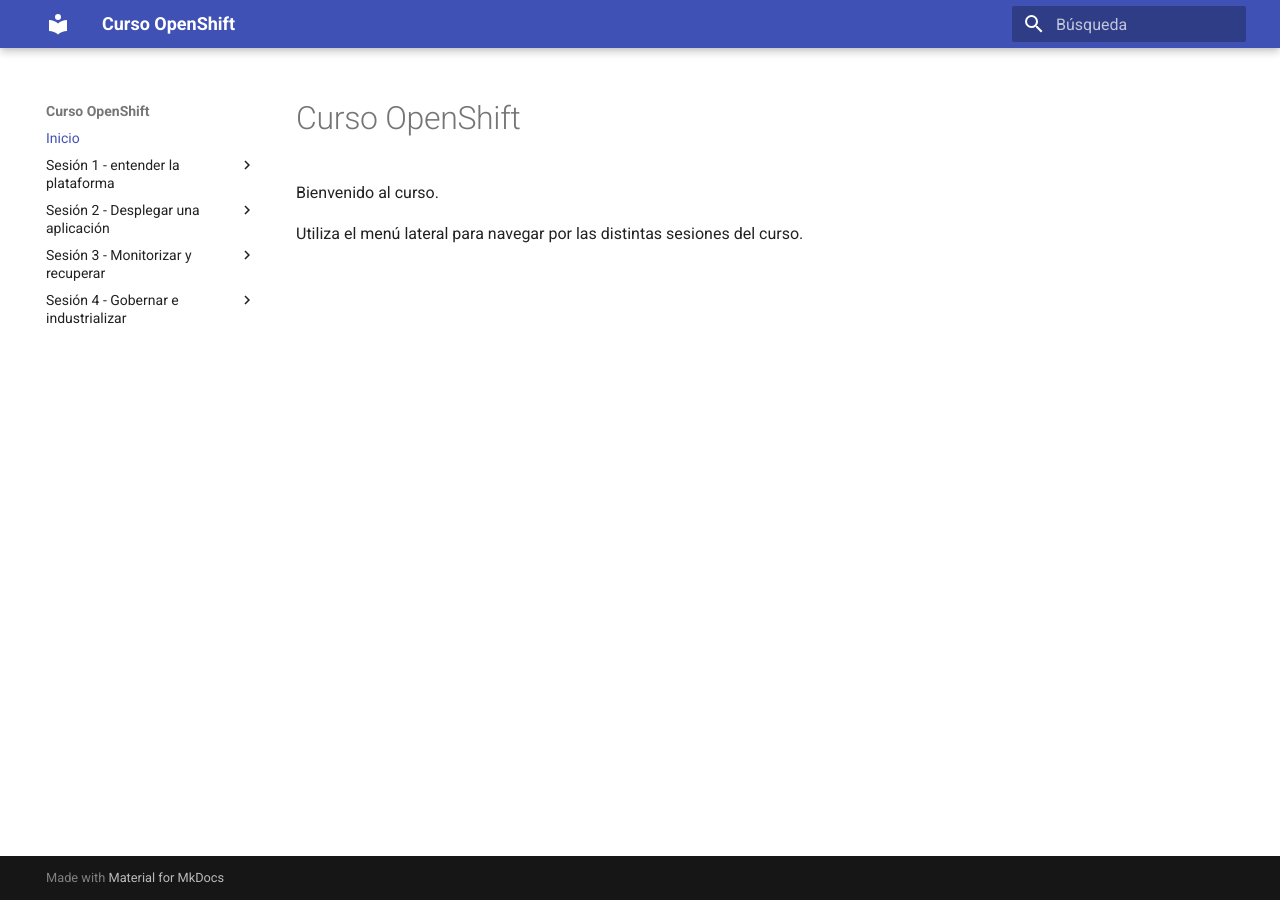
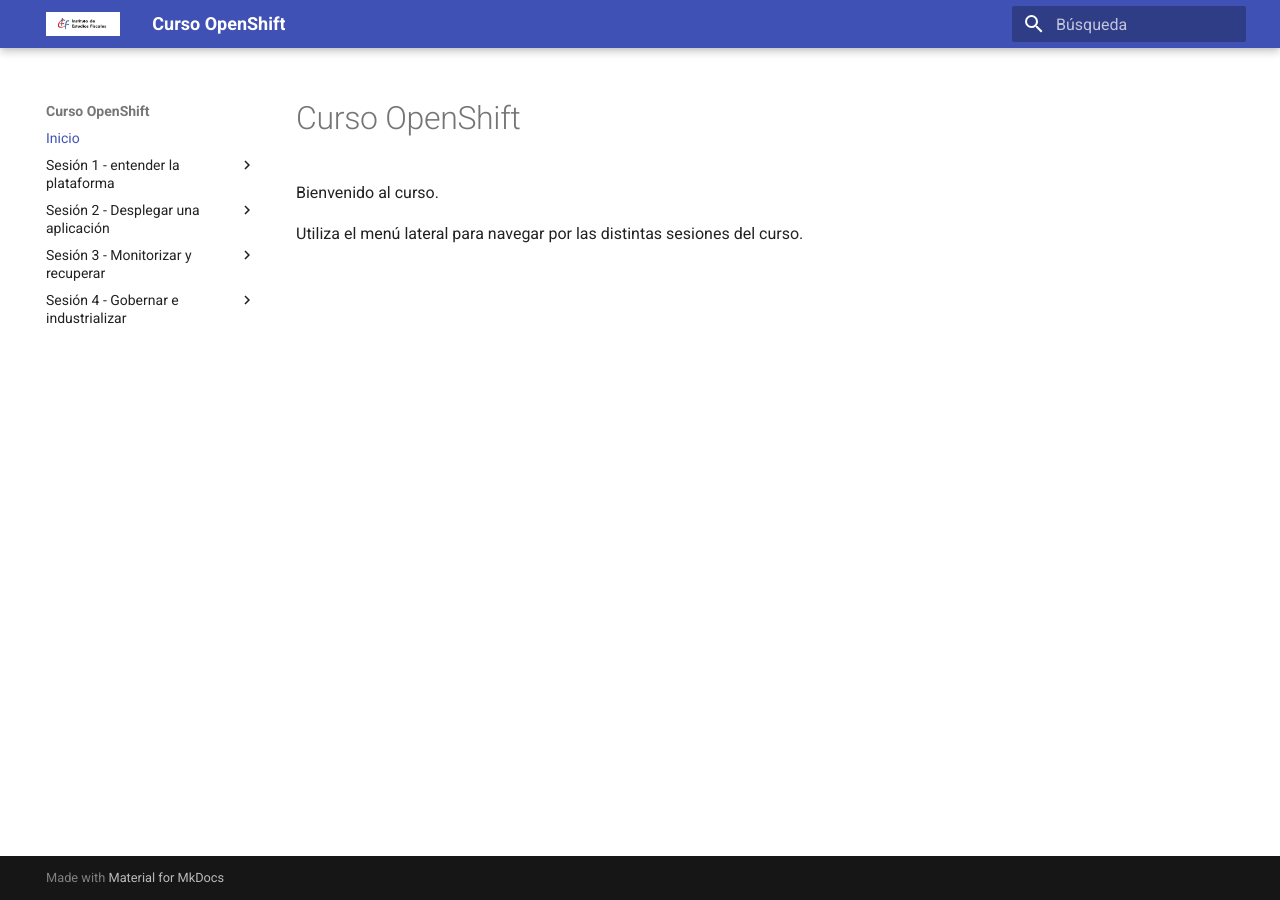
Before and after one commit to ieftraining/curso-openshift, an MkDocs documentation site: the page built from docs/index.md, in a window 1280 px wide. Built offline with MkDocs 1.6.1 and Material for MkDocs 9.7.7, drawn with Linux system fonts in a browser that asks for light colours.

Commit message:
Update mkdocs.yml

```diff
--- a/mkdocs.yml
+++ b/mkdocs.yml
@@ -3,6 +3,7 @@
 theme:
   name: material
   language: es
+  logo: Logo.png
 
   features:
     - content.code.copy
```
